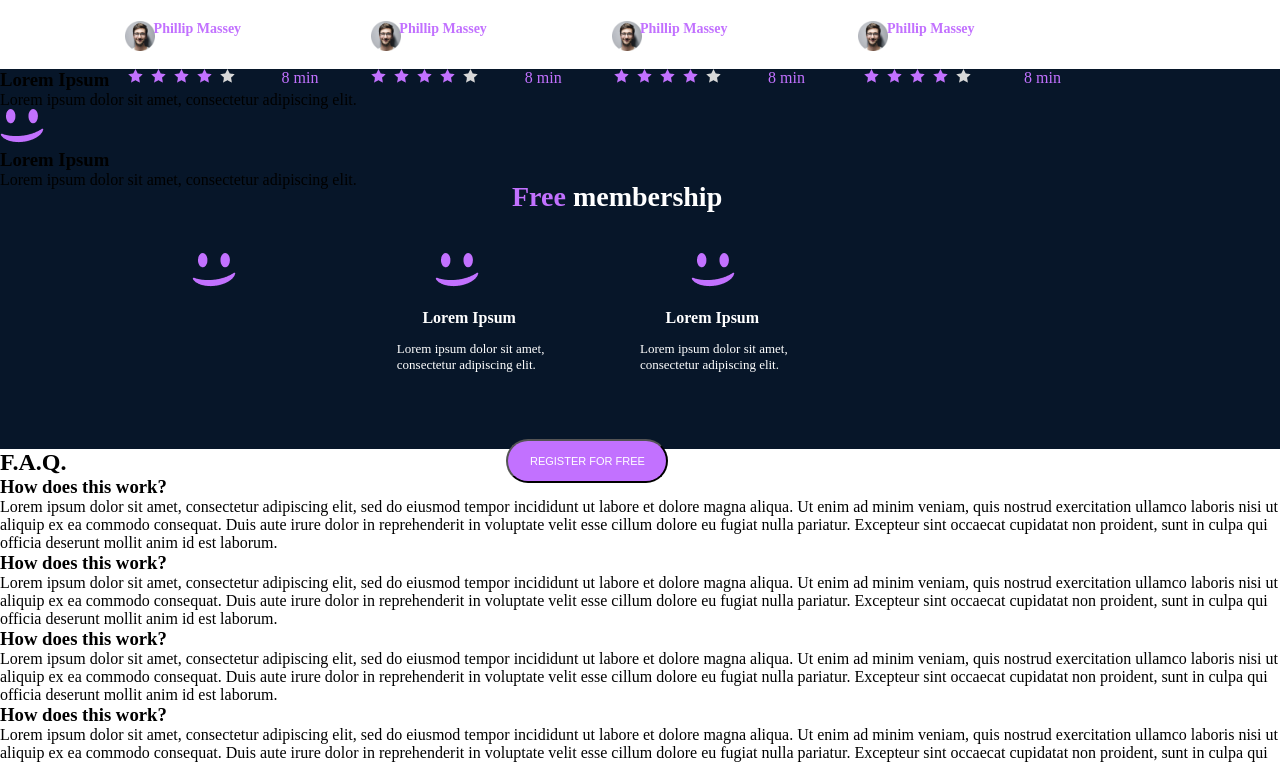
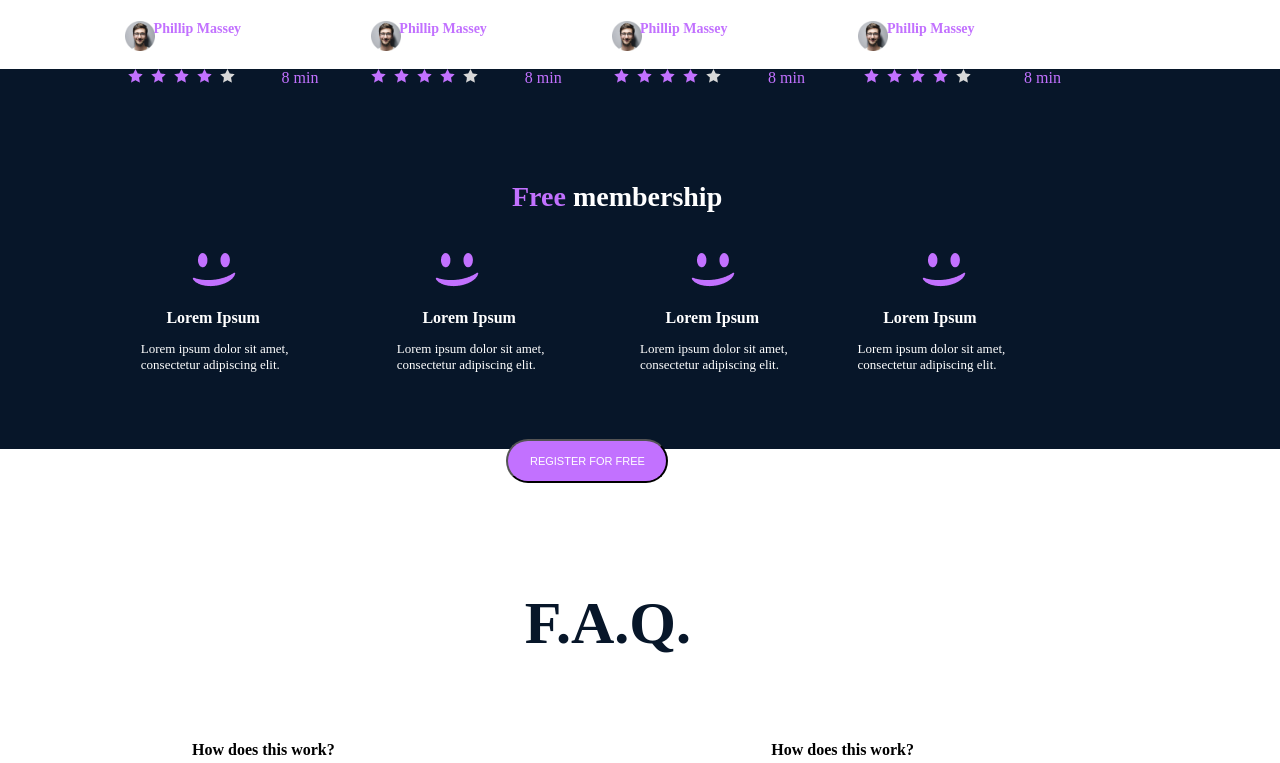
Before and after one commit to beckytta/alx_html_css, a plain HTML site: page css_advanced/index.html in a window 1280 px wide. Shown: the part 1931-2694 px from the top of the page. Drawn offline with Linux system fonts and the light colour scheme.

Commit message:
Modify styles.css

```diff
--- a/css_advanced/styles.css
+++ b/css_advanced/styles.css
@@ -504,3 +504,143 @@ position: absolute;
   top: 273%;
   left:15%;
 }
+#l3{
+  position: absolute;
+    top: 280%;
+    left: 13%;
+    color: #fff;
+    font-size: 16px;
+  }
+#Lorem3{
+    position: absolute;
+    top: 284%;
+    left: 11%;
+    color: #fff;
+    font-size: 13px;
+    width:150px ;
+  }
+#smile4{
+  position: absolute;
+  top: 273%;
+  left:72% ;
+}
+#l4{
+  position: absolute;
+    top: 280%;
+    left: 69%;
+    color: #fff;
+    font-size: 16px;
+  }
+  #Lorem4{
+    position: absolute;
+    top: 284%;
+    left: 67%;
+    color: #fff;
+    font-size: 13px;
+    width:150px ;
+  }
+  .four{
+    background-color: #fff;
+    height: 720px;
+  }
+  #faq{
+    color:#071629;
+    font-size: 60px;
+    position: absolute;
+    left: 41%;
+    top: 315%;
+  }
+  #ipsum1{
+    position: absolute;
+    top: 340%;
+    font-size: 14px;
+    left: 15%;
+    width: 23%;
+    color: #07162980;
+  }
+  #ip1{
+    position: absolute;
+    font-size: 16px;
+    left: 15%;
+    top: 334%;
+  }
+  #ipsum2{
+    position: absolute;
+    top: 340%;
+    font-size: 14px;
+    right: 15%;
+    width: 23%;
+    color: #07162980;
+  }
+  #ip2{
+    position: absolute;
+    font-size: 16px;
+    right: 28.6%;
+    top: 334%;
+  }
+  #ipsum3{
+    position: absolute;
+    top: 375%;
+    font-size: 14px;
+    left: 15%;
+    width: 23%;
+    color: #07162980;
+  }
+  #ip3{
+    position: absolute;
+    font-size: 16px;
+    left: 15%;
+    top: 369%;
+  }
+  #ipsum4{
+    position: absolute;
+    top: 375%;
+    font-size: 14px;
+    right: 15%;
+    width: 23%;
+    color: #07162980;
+  }
+  #ip4{
+    position: absolute;
+    font-size: 16px;
+    right: 28.6%;
+    top: 369%;
+  }
+  .five{
+    background-color: #071629;
+    height: 249px;
+  }
+  #logo2{
+    cursor: pointer;
+    left: 10%;
+    position: absolute;
+    top: 425%;
+  }
+  #smileschool{
+    color:#fff8;
+    font-size: 12px;
+    position: absolute;
+    top: 435%;
+    left: 45%;
+  }
+  #fb{
+    border-radius: 50%;
+    width: 28px;
+    top: 423%;
+    right: 25%;
+    position: absolute;
+  }
+  #tweet{
+    border-radius: 50%;
+    width: 28px;
+    top: 423%;
+    position: absolute;
+    right: 22%;
+  }
+  #ig{
+    border-radius: 40%;
+    width: 28px;
+    position: absolute;
+    top: 423%;
+    right: 19%;
+  }
```
